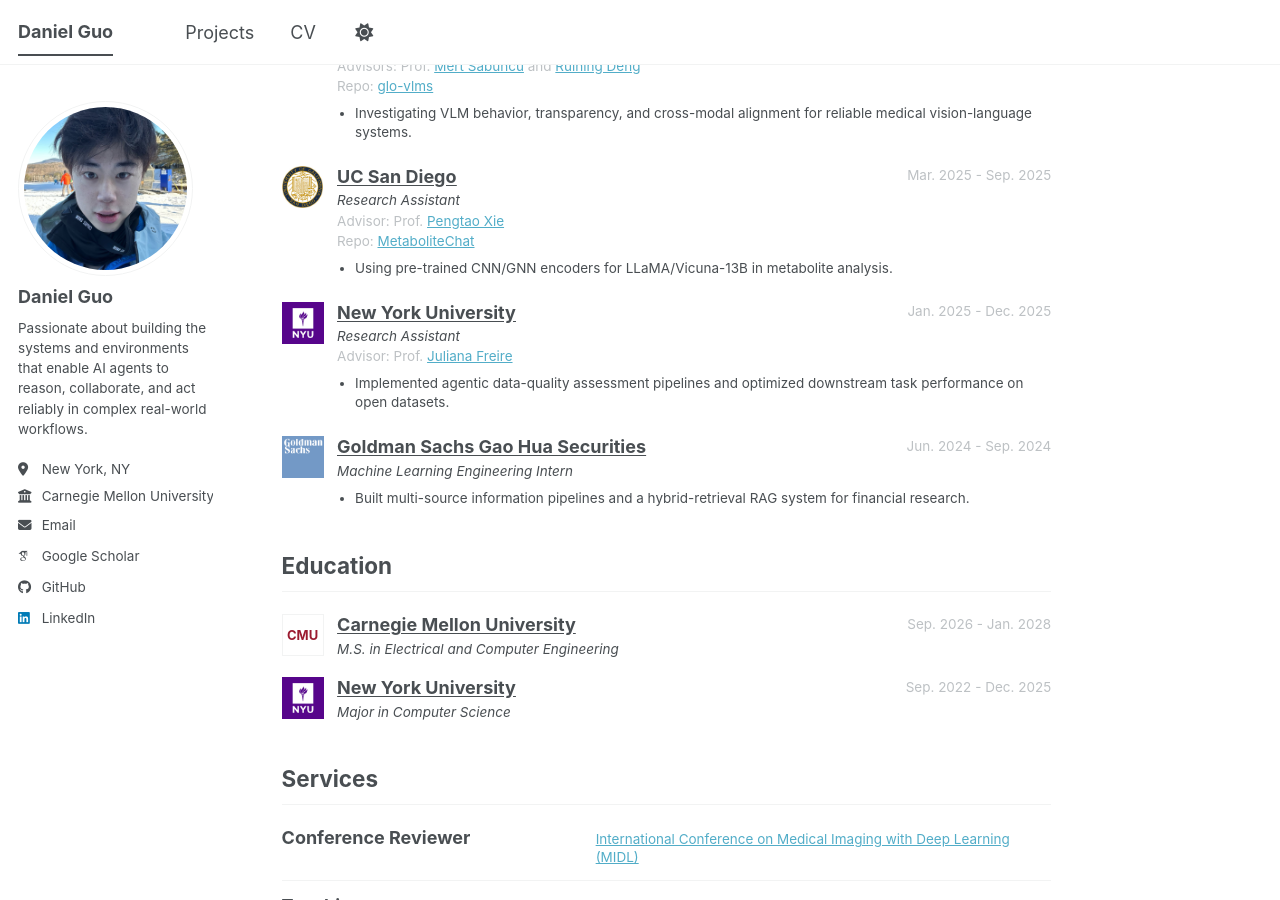
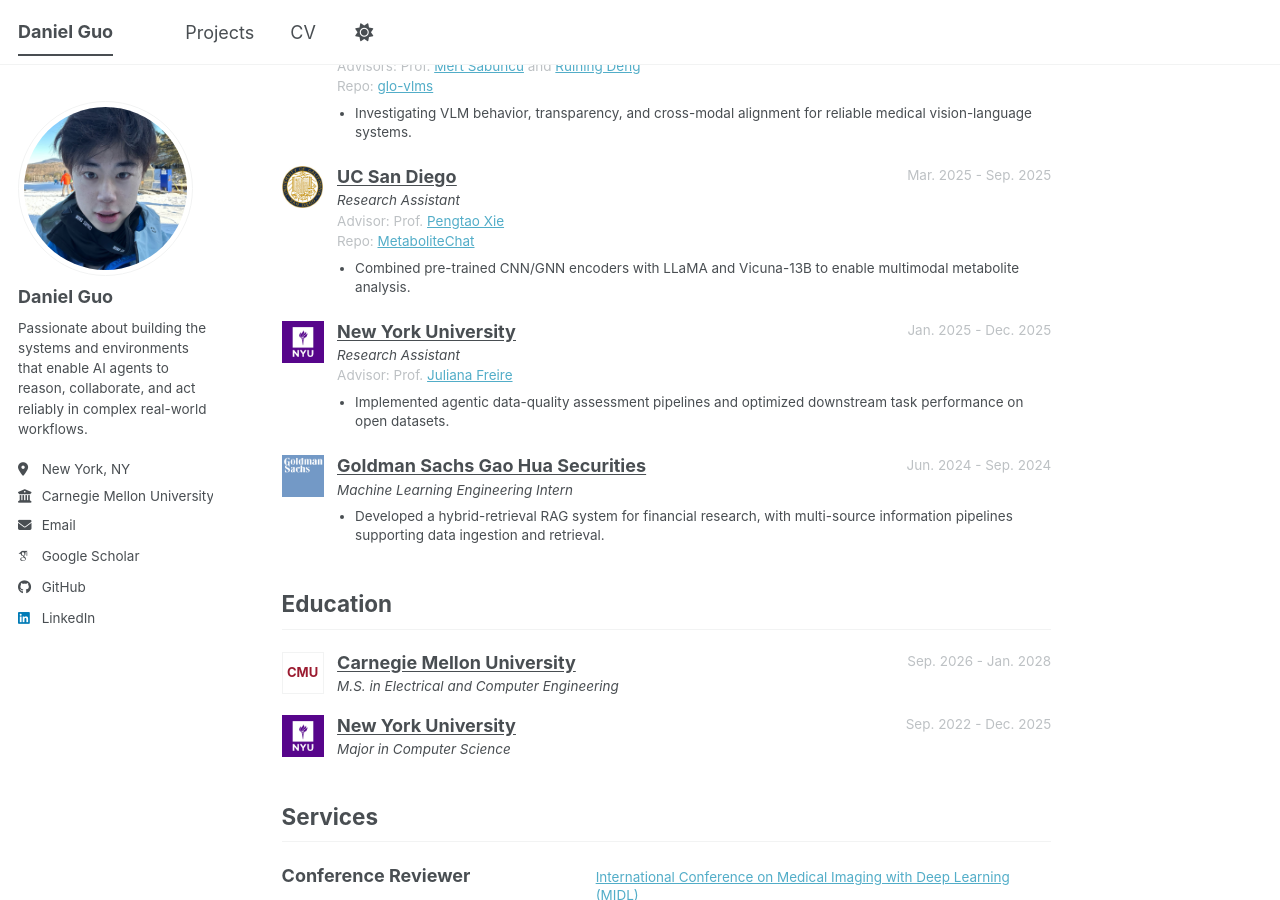
Before and after one commit to daniel-guooo/daniel-guooo.github.io, a Jekyll site: the page built from _pages/about.md, in a window 1280 px wide and 900 px high, scrolled down 1053 px. Built offline with Jekyll 4.4.1, drawn with Linux system fonts in a browser that asks for light colours; some web fonts are replaced; a script bundle is joined from its source files by our own code; library files that are not in the unit come from our copies.

Commit message:
Update homepage experience descriptions

```diff
--- a/_pages/about.md
+++ b/_pages/about.md
@@ -103,7 +103,7 @@
         <p class="experience-list__date">Mar. 2025 - Sep. 2025</p>
       </div>
       <ul>
-        <li>Using pre-trained CNN/GNN encoders for LLaMA/Vicuna-13B in metabolite analysis.</li>
+        <li>Combined pre-trained CNN/GNN encoders with LLaMA and Vicuna-13B to enable multimodal metabolite analysis.</li>
       </ul>
     </div>
   </article>
@@ -136,7 +136,7 @@
         <p class="experience-list__date">Jun. 2024 - Sep. 2024</p>
       </div>
       <ul>
-        <li>Built multi-source information pipelines and a hybrid-retrieval RAG system for financial research.</li>
+        <li>Developed a hybrid-retrieval RAG system for financial research, with multi-source information pipelines supporting data ingestion and retrieval.</li>
       </ul>
     </div>
   </article>
```
